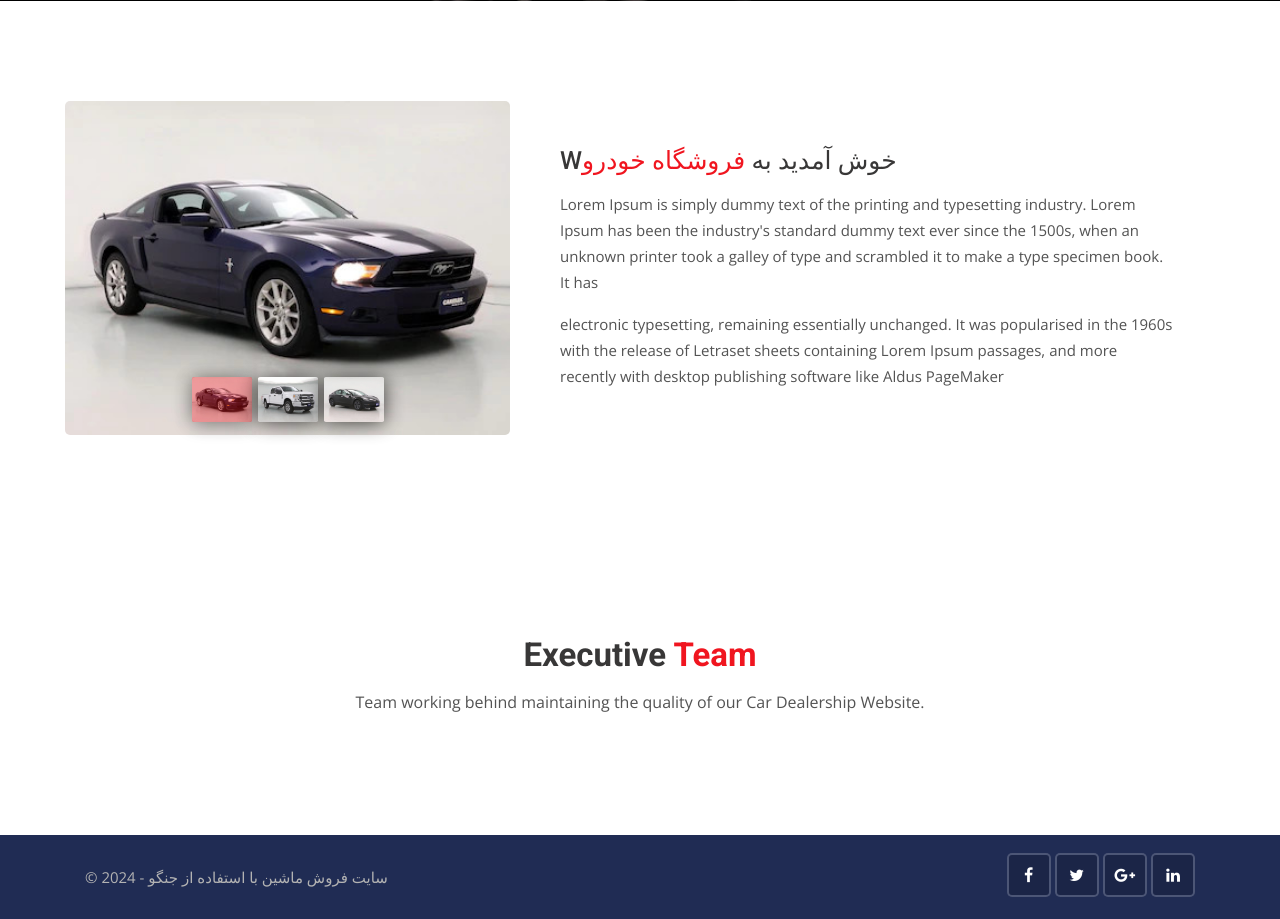
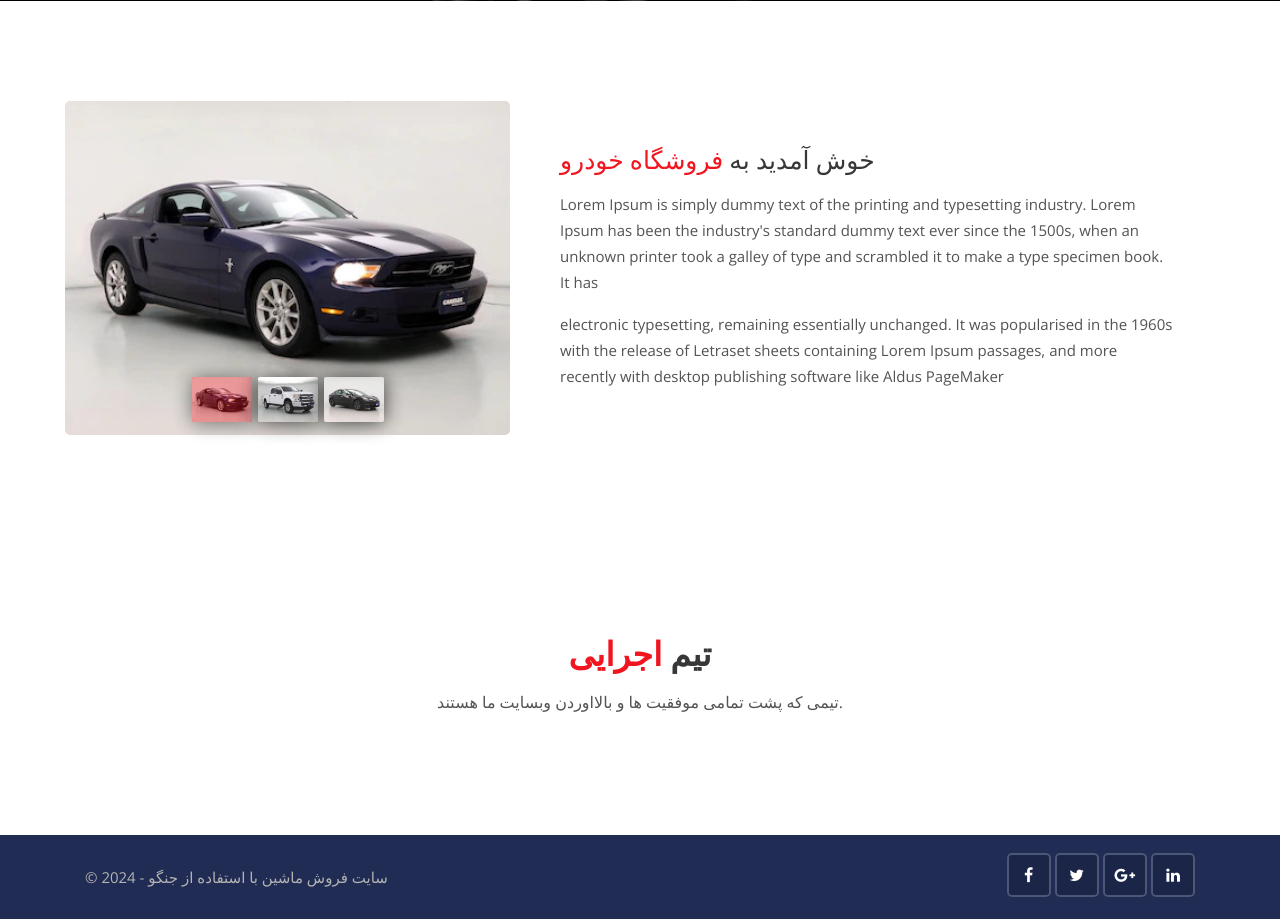
Before and after one commit to Ali-M-Tabatabaei/online-car-store, a Django app: page /about in a window 1280 px wide. Shown: the part 359-1278 px from the top of the page. Run offline with Django 3.2, Linux system fonts and the light colour scheme; data that the repository does not hold is empty; some libraries are stand-ins or nearby versions.

Commit message:
Update about.html

```diff
--- a/webApp/templates/pages/about.html
+++ b/webApp/templates/pages/about.html
@@ -62,7 +62,7 @@
             </div>
             <div class="col-xl-7 col-lg-6 align-self-center">
                 <div class="best-used-car">
-                    <h3>Wخوش آمدید به <span>فروشگاه خودرو</span></h3>
+                    <h3>خوش آمدید به <span>فروشگاه خودرو</span></h3>
                     <p>Lorem Ipsum is simply dummy text of the printing and typesetting industry. Lorem Ipsum has been the industry's standard dummy text ever since the 1500s, when an unknown printer took a galley of type and scrambled it to make a type specimen book. It has</p>
                     <p class="mb-0">electronic typesetting, remaining essentially unchanged. It was popularised in the 1960s with the release of Letraset sheets containing Lorem Ipsum passages, and more recently with desktop publishing software like Aldus PageMaker</p>
                 </div>
@@ -79,8 +79,8 @@
     <div class="container">
         <!-- Main title -->
         <div class="main-title">
-            <h1>Executive <span>Team</span></h1>
-            <p>Team working behind maintaining the quality of our Car Dealership Website.</p>
+            <h1>تیم  <span>اجرایی</span></h1>
+            <p>تیمی که پشت تمامی موفقیت ها و بالااوردن وبسایت ما هستند.</p>
         </div>
         <!-- Slick slider area start -->
         <div class="slick-slider-area clearfix">
@@ -98,7 +98,6 @@
                                 <a href="{{team.google_plus_link}}" target="_blank" class="google-bg"><i class="fa fa-google"></i></a>
                             </div>
                         </div>
-						<!-- Log on to codeastro.com for more projects -->
                         <div class="details">
                             <h4><a href="team-detail.html">{{team.first_name}} {{team.last_name}}</a></h4>
                             <h5>{{team.designation}}</h5>
```
